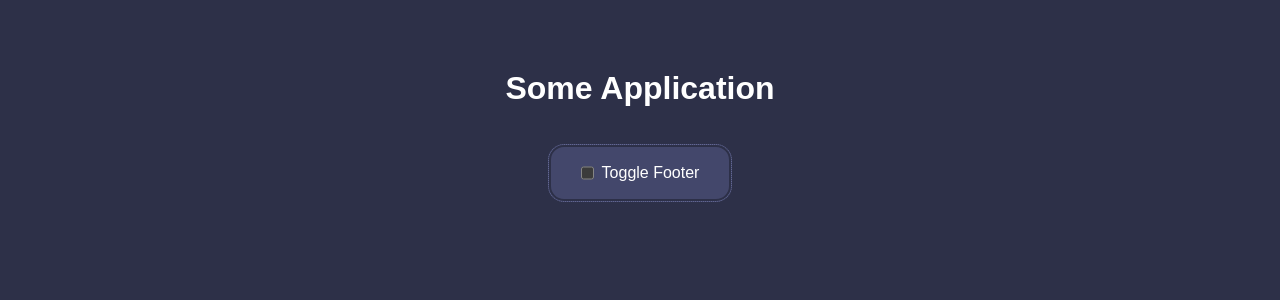
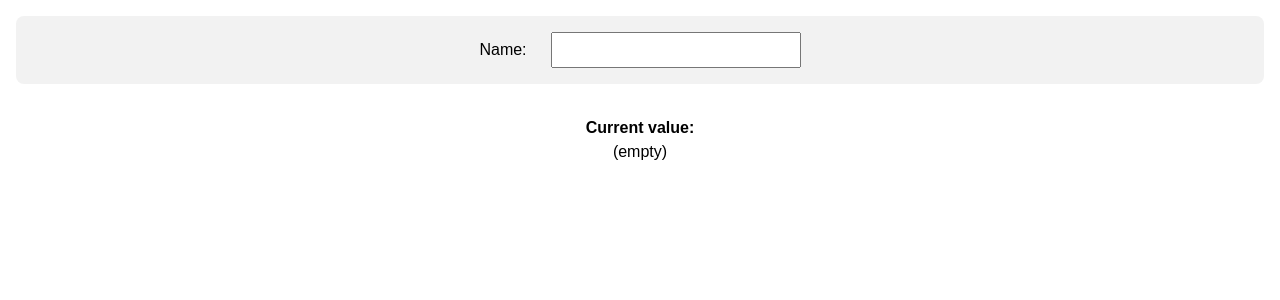
Before and after one commit to simotae14/react-joy-exercises, a React (Create React App) app: page / in a window 1280 px wide. Shown: the top 300 px of the page. Built offline with nearby package versions, Linux system fonts and the light colour scheme; a web font is replaced by a local one.

Commit message:
64 Input Cheatsheet - Text input

```diff
--- a/src/App.js
+++ b/src/App.js
@@ -1,59 +1,35 @@
 import React from 'react';
 
 function App() {
-  const [
-    includeFooter,
-    setIncludeFooter,
-  ] = React.useState(false);
+  const [name, setName] = React.useState('');
 
   return (
     <>
-      <h1>Some Application</h1>
-      <form className="footer-toggle-wrapper">
+      <form
+        onSubmit={(event) => {
+          event.preventDefault();
+
+          // Do something with `name` here
+        }}
+      >
+        <label htmlFor="name-field">
+          Name:
+        </label>
         <input
-          type="checkbox"
-          id="footer-toggle"
-          checked={includeFooter}
-          onChange={(event) => {
-            setIncludeFooter(event.target.checked);
+          id="name-field"
+          value={name}
+          onChange={event => {
+            setName(event.target.value);
           }}
         />
-        <label htmlFor="footer-toggle">
-          Toggle Footer
-        </label>
       </form>
-      {includeFooter && <Footer />}
+
+      <p>
+        <strong>Current value:</strong>
+        {name || '(empty)'}
+      </p>
     </>
   );
 }
 
-function Footer() {
-  const [
-    backgroundColor,
-    setBackgroundColor,
-  ] = React.useState('#232538');
-
-  return (
-    <footer style={{ backgroundColor }}>
-      <form>
-        <label htmlFor="bg-picker">
-          Tweak background:
-        </label>
-        <input
-          type="color"
-          id="bg-picker"
-          value={backgroundColor}
-          onChange={(event) => {
-            setBackgroundColor(event.target.value);
-          }}
-        />
-      </form>
-      <p>
-        © Some Application Inc., 1998-present. All
-        Rights Reserved.
-      </p>
-    </footer>
-  );
-}
-
 export default App;
--- a/src/styles.css
+++ b/src/styles.css
@@ -1,48 +1,25 @@
-body {
-  background-color: hsl(234deg 23% 23%);
-  color: white;
-  color-scheme: dark;
-  padding: 0;
-  padding-top: 64px;
-  font-family: arial;
-}
-#root {
-  display: flex;
-  flex-direction: column;
-  justify-content: flex-start;
-  min-height: 100%;
-}
-h1 {
+p {
+  margin-top: 2rem;
   text-align: center;
 }
-.footer-toggle-wrapper {
-  display: flex;
-  gap: 8px;
-  border: 1px dotted hsl(234deg 60% 80% / 0.3);
-  width: max-content;
-  padding: 16px 32px;
-  margin: 32px auto;
-  margin-bottom: auto;
-  box-shadow: inset 0px 0px 0px 2px
-    hsl(234deg 23% 23%);
-  background: hsl(234deg 23% 34%);
-  border-radius: 16px;
+p strong {
+  display: block;
 }
-footer {
-  position: /* absolute */;
-  left: 0px;
-  right: 0px;
-  bottom: 0px;
-  padding: 32px 16px;
-  text-align: center;
-  background: hsl(234deg 23% 18%);
-  color: hsl(234deg 23% 78%);
-}
-footer form {
+form {
+  --bg: hsl(0deg 0% 95%);
   display: flex;
   justify-content: center;
-  gap: 8px;
-  margin-bottom: 16px;
-  color: white;
-  font-weight: bold;
+  align-items: baseline;
+  gap: 24px;
+  padding: 16px;
+  background: var(--bg);
+  border-radius: 8px;
 }
+input {
+  flex: 1;
+  display: block;
+  width: 100%;
+  max-width: 250px;
+  font-size: 1rem;
+  padding: 4px 8px;
+}
```
